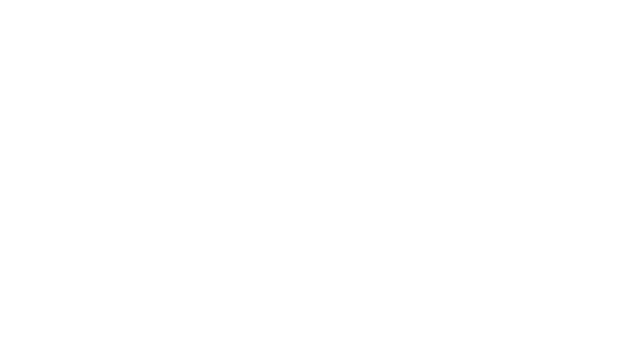
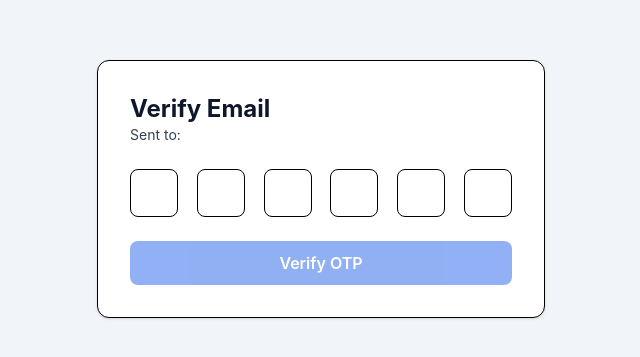
Before and after one commit to Aarif195/student-welfare-nestjs-core, a React (Vite) app in the folder frontend/: page /verify-otp in a window 1280 px wide. Before the commit this address had no page. Shown: the part 211-568 px from the top of the page, without its empty margins (319-959 px from the left). Built offline with nearby package versions, Linux system fonts and the light colour scheme.

Commit message:
add VerifyOtpPage with 6-digit input and email state persistence

```diff
--- a/frontend/src/App.tsx
+++ b/frontend/src/App.tsx
@@ -1,11 +1,13 @@
 import { BrowserRouter, Routes, Route, Navigate } from 'react-router-dom';
 import { RegisterPage } from './pages/auth/RegisterPage';
+import { VerifyOtpPage } from './pages/auth/VerifyOtpPage';
 
 function App() {
   return (
     <BrowserRouter>
       <Routes>
         <Route path="/register" element={<RegisterPage />} />
+        <Route path="/verify-otp" element={<VerifyOtpPage />} />
         <Route path="/login" element={<div className="p-10 text-primary-700">Login Page Coming Soon</div>} />
         <Route path="/" element={<Navigate to="/register" replace />} />
       </Routes>
--- a/frontend/src/pages/auth/RegisterPage.tsx
+++ b/frontend/src/pages/auth/RegisterPage.tsx
@@ -30,7 +30,7 @@ export const RegisterPage = () => {
         }, {
             onSuccess: () => {
                 alert("Registration Successful!");
-                navigate('/login');
+                navigate('/verify-otp', { state: { email } });
             }
         });
     };
--- /dev/null
+++ b/frontend/src/pages/auth/VerifyOtpPage.tsx
@@ -0,0 +1,80 @@
+import React, { useState, useRef, useEffect } from 'react';
+import { useLocation, useNavigate } from 'react-router-dom';
+import { useAuthControllerVerifyOTP } from '../../api/generated/authentication/authentication';
+
+export const VerifyOtpPage = () => {
+    const location = useLocation();
+    const navigate = useNavigate();
+    const email = location.state?.email || '';
+
+    // 6 individual boxes state
+    const [otp, setOtp] = useState(['', '', '', '', '', '']);
+    const inputRefs = useRef<(HTMLInputElement | null)[]>([]);
+
+    const verifyMutation = useAuthControllerVerifyOTP();
+
+    const handleChange = (value: string, index: number) => {
+        if (isNaN(Number(value))) return;
+        const newOtp = [...otp];
+        newOtp[index] = value.substring(value.length - 1);
+        setOtp(newOtp);
+
+        // Move to next box
+        if (value && index < 5) {
+            inputRefs.current[index + 1]?.focus();
+        }
+    };
+
+    const handleKeyDown = (e: React.KeyboardEvent, index: number) => {
+        if (e.key === 'Backspace' && !otp[index] && index > 0) {
+            inputRefs.current[index - 1]?.focus();
+        }
+    };
+
+    const handleVerify = (e: React.FormEvent) => {
+        e.preventDefault();
+        const otpString = otp.join('');
+        verifyMutation.mutate({
+            data: { email, otp_code: otpString } as any
+        }, {
+            onSuccess: () => {
+                alert("Email Verified Successfully!");
+                navigate('/login');
+            }
+        });
+    };
+
+    return (
+        <div className="min-h-screen flex items-center justify-center bg-primary-100 p-6">
+            <div className="max-w-md w-full bg-white p-8 rounded-xl shadow-sm border border-primary-200">
+                <h2 className="text-2xl font-bold text-primary-700">Verify Email</h2>
+                <p className="text-primary-500 mb-6 text-sm">Sent to: <b>{email}</b></p>
+
+                <form onSubmit={handleVerify} className="space-y-6">
+                    <div className="flex justify-between gap-2">
+                        {otp.map((digit, index) => (
+                            <input
+                                key={index}
+                                ref={(el) => { inputRefs.current[index] = el; }}
+                                type="text"
+                                maxLength={1}
+                                value={digit}
+                                onChange={(e) => handleChange(e.target.value, index)}
+                                onKeyDown={(e) => handleKeyDown(e, index)}
+                                className="w-12 h-12 text-center text-xl font-bold border border-primary-200 rounded-lg focus:ring-2 focus:ring-brand outline-none"
+                            />
+                        ))}
+                    </div>
+
+                    <button
+                        type="submit"
+                        disabled={verifyMutation.isPending || otp.includes('')}
+                        className="w-full bg-brand hover:bg-blue-700 text-white font-semibold py-2.5 rounded-lg disabled:opacity-50"
+                    >
+                        {verifyMutation.isPending ? 'Verifying...' : 'Verify OTP'}
+                    </button>
+                </form>
+            </div>
+        </div>
+    );
+};
```
